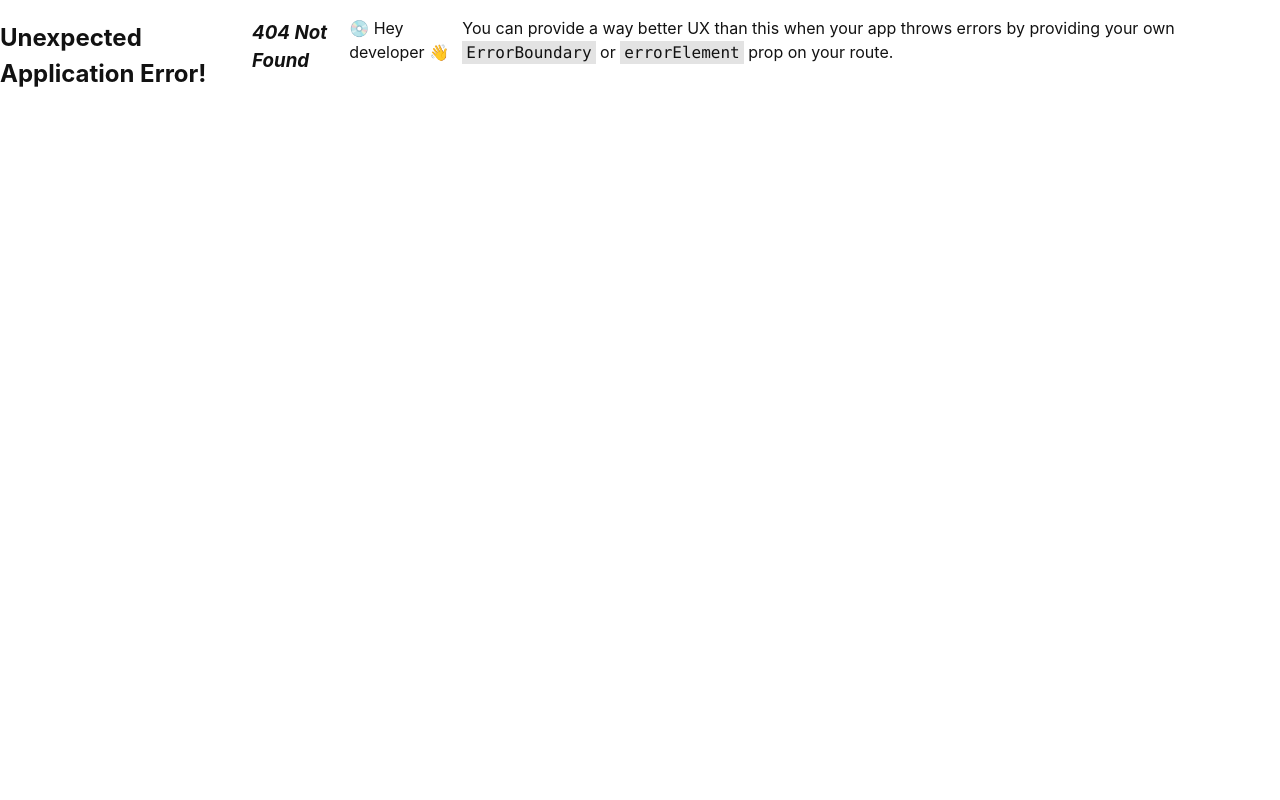
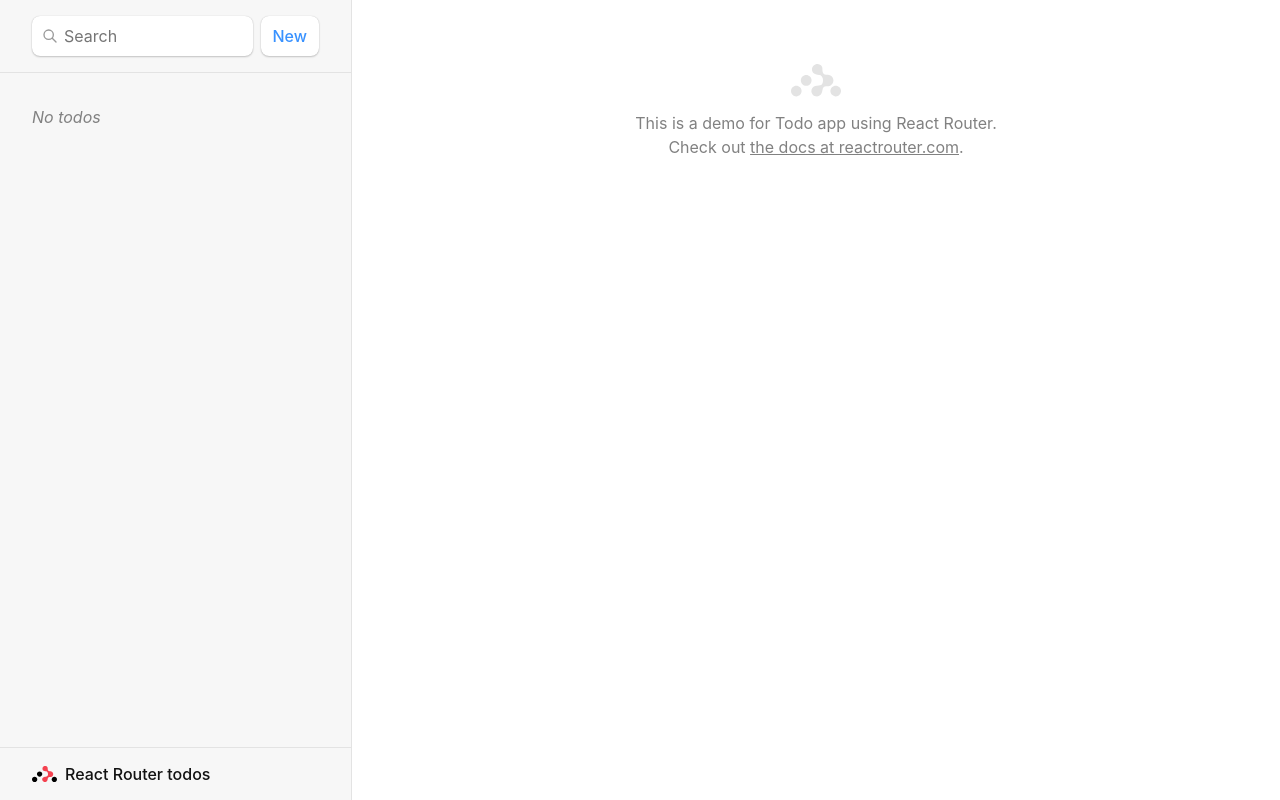
Before and after one commit to mostafa-bs23/react-router-todo, a React (Vite) app: page / in a window 1280 px wide. Before the commit this address had no page. Built offline with nearby package versions, Linux system fonts and the light colour scheme.

Commit message:
base url changed

```diff
--- a/src/main.tsx
+++ b/src/main.tsx
@@ -58,7 +58,7 @@ const router2 = createBrowserRouter([
 const router = createBrowserRouter(
   createRoutesFromElements(
     <Route
-      path="react-router-todo/"
+      path="/"
       element={<Root />}
       loader={rootLoader}
       action={rootAction}
--- a/src/routes/index.tsx
+++ b/src/routes/index.tsx
@@ -1,7 +1,7 @@
 export default function Index() {
   return (
     <p id="zero-state">
-      This is a demo for React Router.
+      This is a demo for Todo app using React Router.
       <br />
       Check out{" "}
       <a href="https://reactrouter.com">the docs at reactrouter.com</a>.
--- a/vite.config.ts
+++ b/vite.config.ts
@@ -3,6 +3,6 @@ import react from '@vitejs/plugin-react'
 
 // https://vitejs.dev/config/
 export default defineConfig({
-  base: '/react-router-todo/',
+  // base: '/react-router-todo/',
   plugins: [react()],
 })
```
Also changed, not shown: 1 other file (tests, documents, lock files or other folders).
